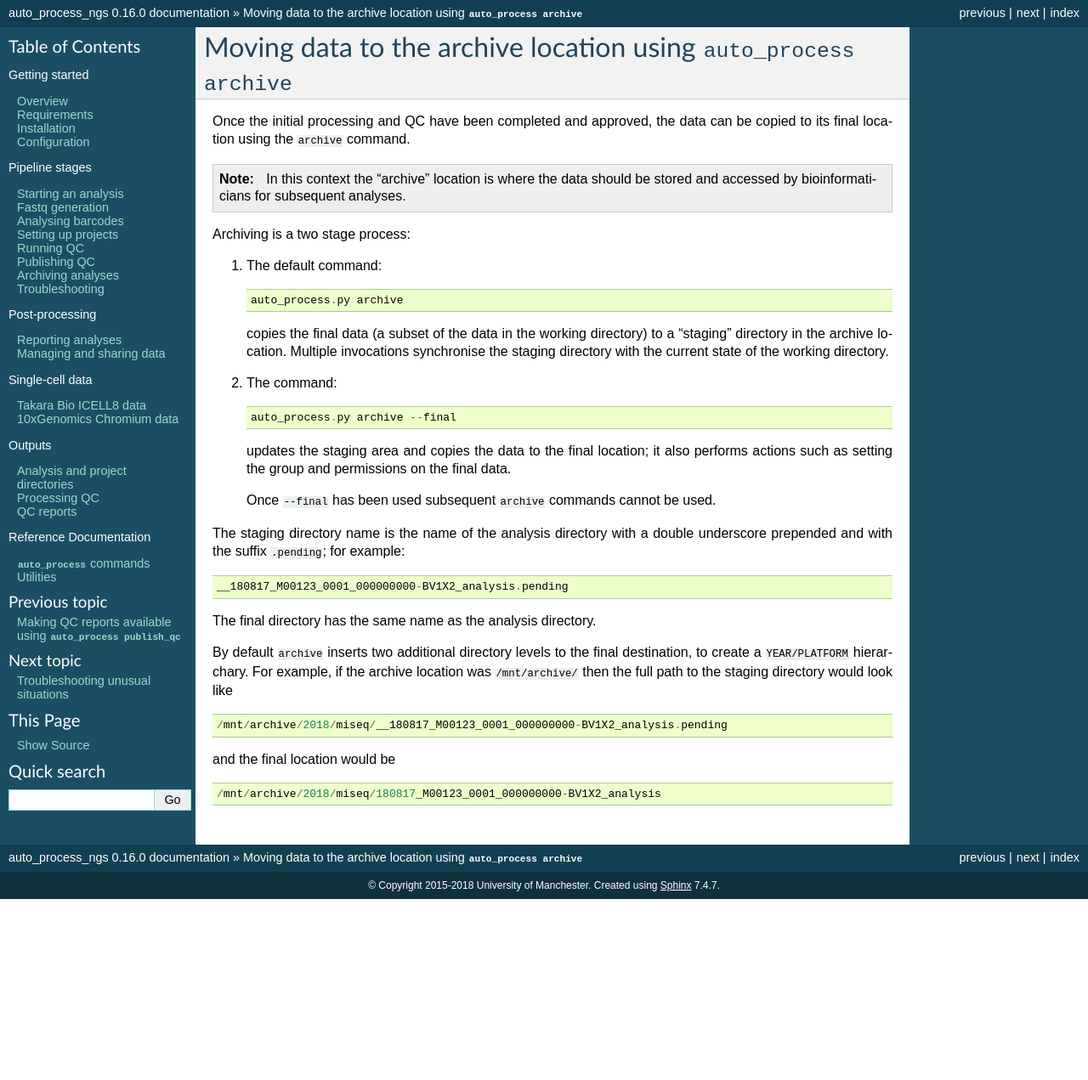
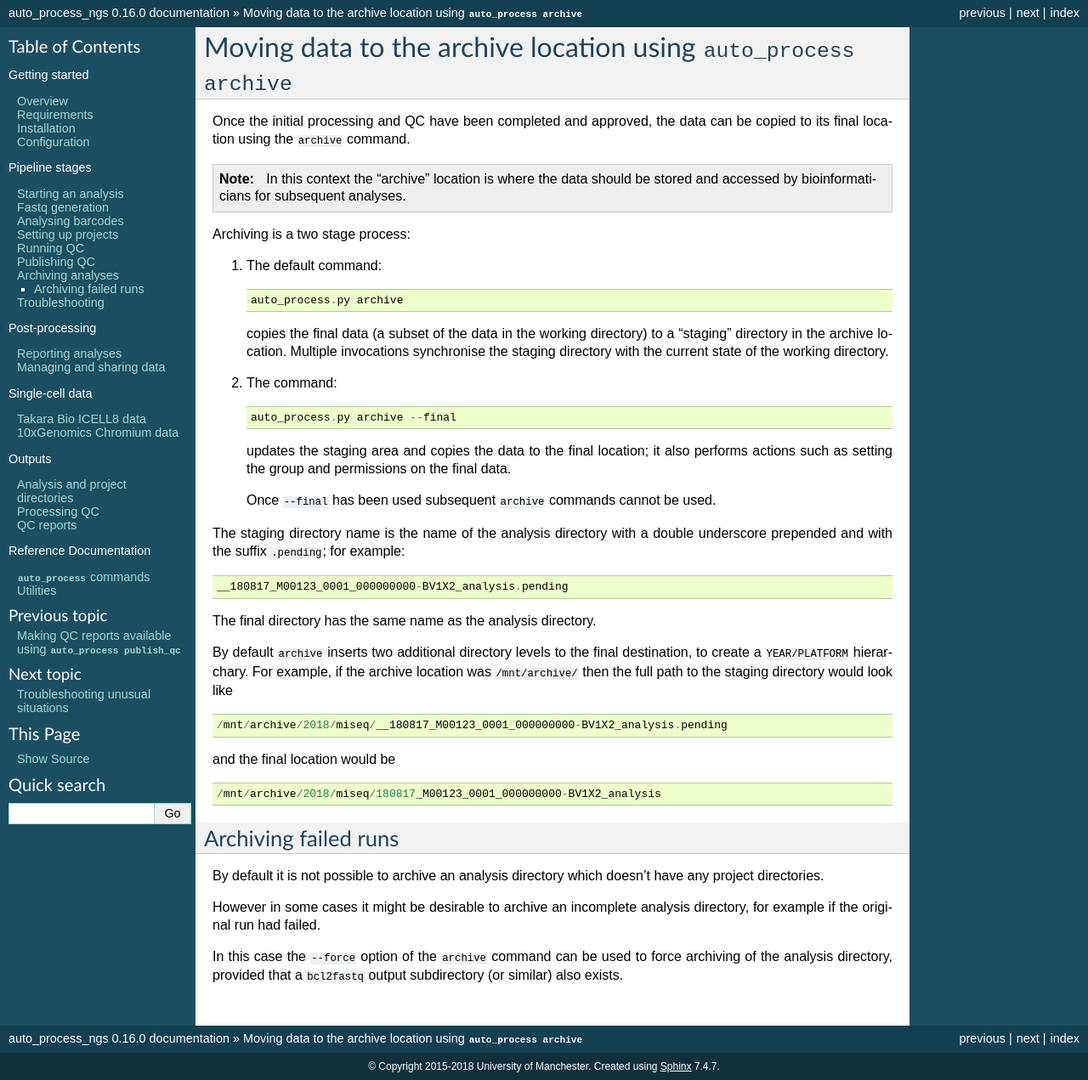
Before and after one commit to fls-bioinformatics-core/auto_process_ngs, a Sphinx documentation site: the page built from docs/source/using/archive.rst, in a window 1280 px wide. Shown: the whole page at 85% size. Built offline with Sphinx 7.4.7, drawn with Linux system fonts in a browser that asks for light colours; pages that are not in the unit, such as notebooks, are missing from menus; before the commit the page ends 1058 px from its top, so only the background shows below that.

Commit message:
Update documentation for 'archive' command, for handling failed runs.

```diff
--- a/docs/source/using/archive.rst
+++ b/docs/source/using/archive.rst
@@ -62,3 +62,17 @@ and the final location would be
 ::
 
    /mnt/archive/2018/miseq/180817_M00123_0001_000000000-BV1X2_analysis
+
+---------------------
+Archiving failed runs
+---------------------
+
+By default it is not possible to archive an analysis directory
+which doesn't have any project directories.
+
+However in some cases it might be desirable to archive an incomplete
+analysis directory, for example if the original run had failed.
+
+In this case the ``--force`` option of the ``archive`` command
+can be used to force archiving of the analysis directory, provided
+that a ``bcl2fastq`` output subdirectory (or similar) also exists.
```
